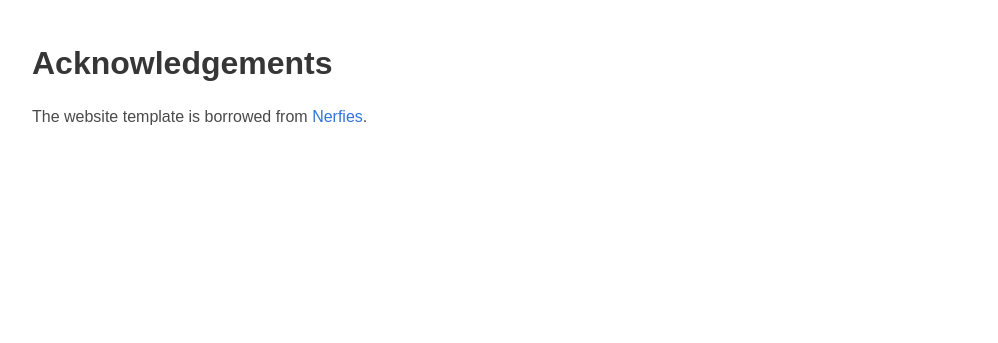
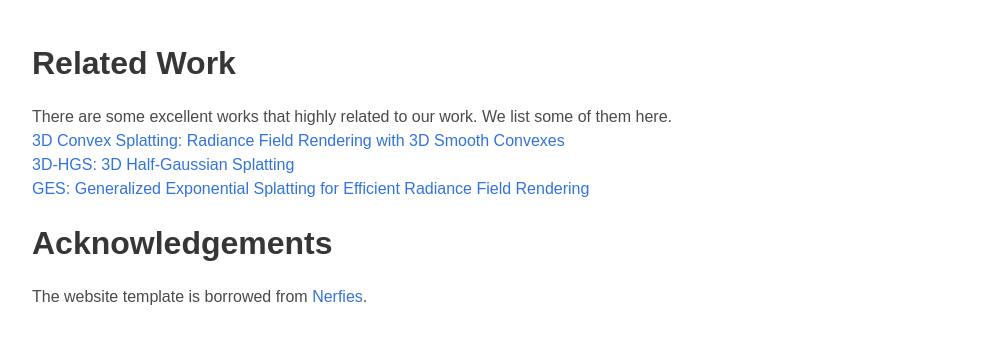
Before and after one commit to yihua7/DRK-web, a plain HTML site: page index.html in a window 1280 px wide. Shown: the part 5633-5976 px from the top of the page, without its empty margins (128-1126 px from the left). Before the commit the page ends 5882 px from the top, so only its background shows below. Drawn offline with nearby package versions, Linux system fonts and the light colour scheme; some icons are missing; a web font is replaced by a local one.

Commit message:
update related work

```diff
--- a/index.html
+++ b/index.html
@@ -308,6 +308,27 @@
   </section>
 
   <div class="columns is-centered">
+      <div class="column is-full-width">
+        <h2 class="title is-3">Related Work</h2>
+        <p>
+          There are some excellent works that highly related to our work. We list some of them here.
+        </p>
+
+        <ul>
+          <li>
+            <a href="https://convexsplatting.github.io/" target="_blank">3D Convex Splatting: Radiance Field Rendering with 3D Smooth Convexes</a>
+          </li>
+          <li>
+            <a href="https://arxiv.org/pdf/2406.02720" target="_blank">3D-HGS: 3D Half-Gaussian Splatting</a>
+          </li>
+          <li>
+            <a href="https://example.com/yet-another-paper" target="_blank">GES: Generalized Exponential Splatting for Efficient Radiance Field Rendering</a>
+          </li>
+        </ul>
+      </div>
+  </div>
+
+  <div class="columns is-centered">
     <div class="column is-full-width">
       <h2 class="title is-3">Acknowledgements</h2>
       <div class="content has-text-justified">
```
